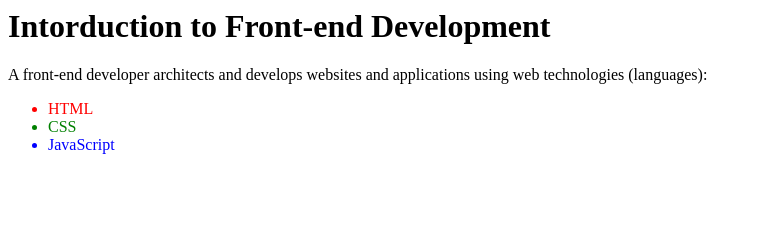
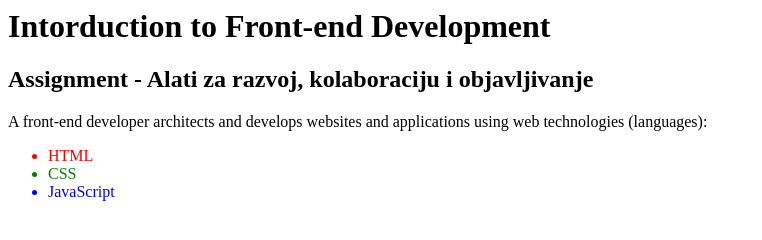
Before and after one commit to samcovic/Front-end-Development-Assignment, a plain HTML site: page index.html in a window 1280 px wide. Shown: the whole page, without its empty margins (0-762 px from the left). Drawn offline with Linux system fonts and the light colour scheme.

Commit message:
Assignment name

```diff
--- a/index.html
+++ b/index.html
@@ -1,4 +1,6 @@
 <h1> Intorduction to Front-end Development</h1>
+
+<h2> Assignment - Alati za razvoj, kolaboraciju i objavljivanje</h2>
 
 <p>A front-end developer architects and develops websites and applications using web technologies (languages):</p>
 <ul>
```
